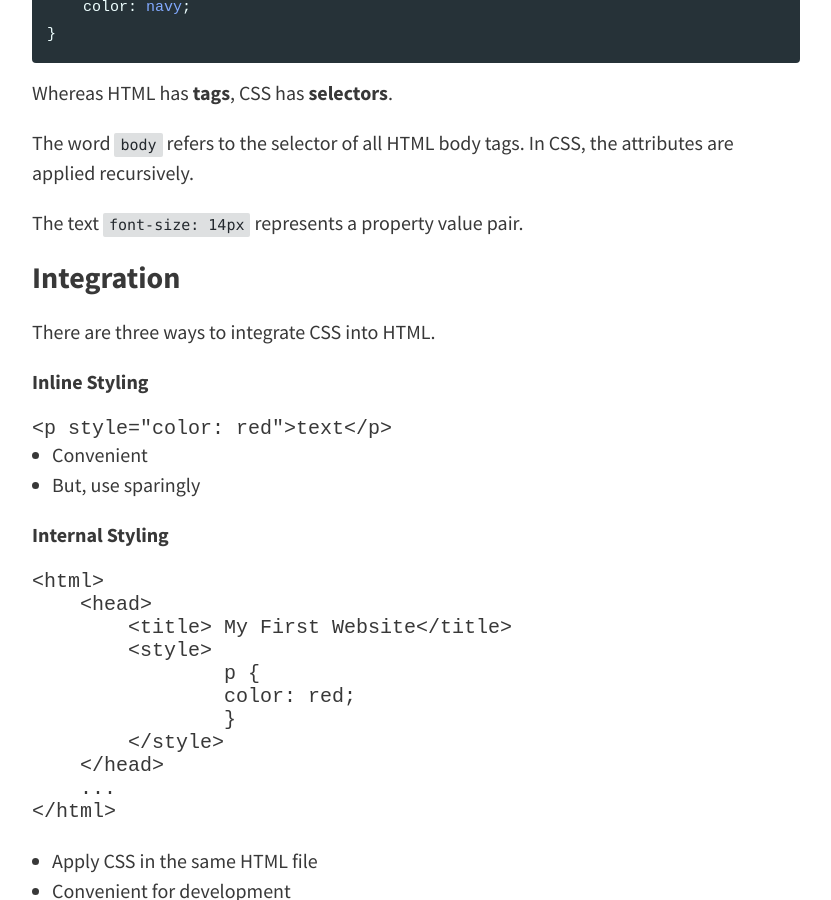
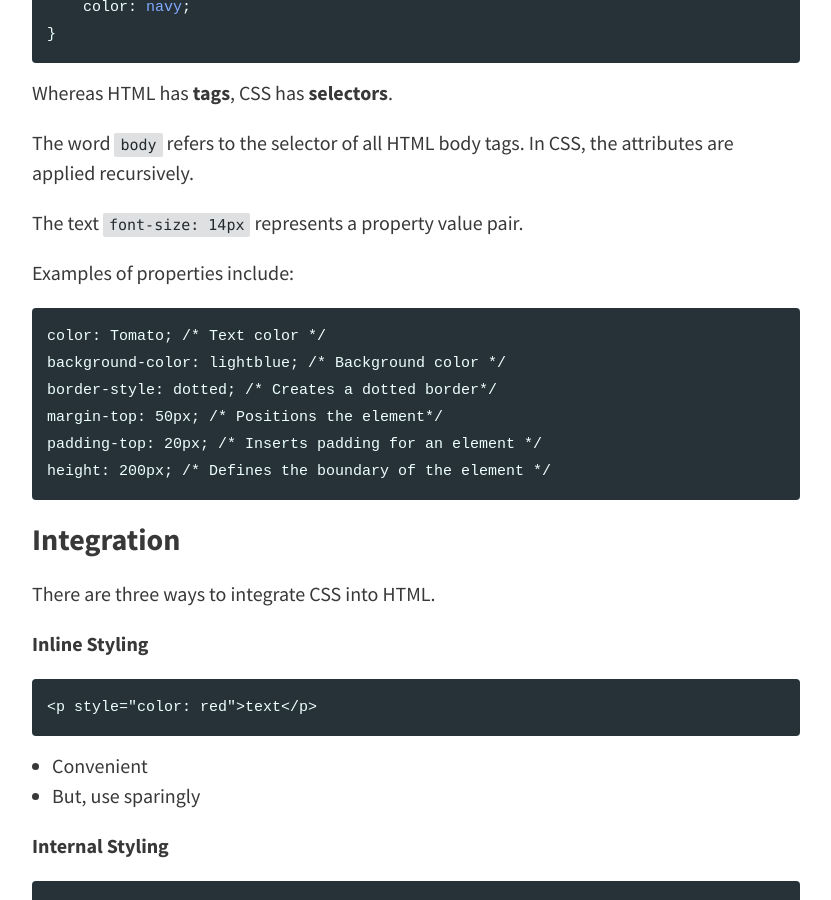
Before and after one commit to MBHS-DevClub/mbhs-devclub.github.io, a Jekyll site: the page built from _posts/2018-9-26-web-development.md, in a window 1280 px wide and 900 px high, scrolled down 2337 px. Shown: the whole window, without its empty margins (224-1055 px from the left). Built offline with Jekyll 4.4.1, drawn with Linux system fonts in a browser that asks for light colours; our own code applies the rules of GitHub Pages for plain Markdown files; some of the changed text lies outside the part shown.

Commit message:
Auto stash before merge of "master" and "origin/master"

````diff
--- a/_posts/2018-9-26-web-development.md
+++ b/_posts/2018-9-26-web-development.md
@@ -92,13 +83,24 @@ The word `body` refers to the selector of all HTML body tags. In CSS, the attrib
 
 The text `font-size: 14px` represents a property value pair.
 
+Examples of properties include:
+
+```
+color: Tomato; /* Text color */
+background-color: lightblue; /* Background color */
+border-style: dotted; /* Creates a dotted border*/
+margin-top: 50px; /* Positions the element*/
+padding-top: 20px; /* Inserts padding for an element */
+height: 200px; /* Defines the boundary of the element */
+```
+
 ### Integration
 
 There are three ways to integrate CSS into HTML.
 
 **Inline Styling**
 
-```HTML
+```
 <p style="color: red">text</p>
 ```
 
@@ -107,7 +109,7 @@ There are three ways to integrate CSS into HTML.
 
 **Internal Styling**
 
-```HTML
+```
 <html>
     <head>
     	<title> My First Website</title>
@@ -119,7 +121,6 @@ There are three ways to integrate CSS into HTML.
     </head>
     ...
 </html>
-
 ```
 
 * Apply CSS in the same HTML file
@@ -129,7 +130,7 @@ There are three ways to integrate CSS into HTML.
 
 main.css
 
-```CSS
+```
 p {
     color: red;
 }
@@ -141,7 +142,7 @@ a {
 
 index.html
 
-```HTML
+```
 <html>
 <head>
     <title>CSS Playground!</title>
@@ -160,11 +161,11 @@ There are two main types of JavaScript programming. One is the inner processing
 
 #### Where to Write Your JavaScript
 There are three options for where to write your javascript. The first is to write it directly in your HTML formatting:
-```JavaScript
+```
 <button type="button" onclick="document.getElementById('demo').innerHTML = Date()">Click me to display Date.</button>
 ```
 The second is to write it in your script
-```HTML
+```]
 <script>
 // Create and display a variable:
 var animal = "Dog";
@@ -176,14 +177,14 @@ And lastly, you can reference an external JavaScript file
 #### Basic Brainy Javascript
 
 Here are the basic data types you should know for now
-```JavaScript
+```
 var k = 1;                               // Number
 var name = "Itamar";                      // String
 var x = {firstName:"Itamar", lastName:"Fiorino"};    // Object
 ```
 
 Creating and modifying variables (notice the semicolons):
-```JavaScript
+```
 var a, b, c;    // Creating 3 variables with "null" values (could be numbers or strings for all JavaScript cares
 a = 1;          // Sets a to 1
 b = 2;          // Sets b to 2
@@ -191,7 +192,7 @@ z = x + y;      // After this statement, C will equal 3
 ```
 
 Functions can return values (ask us if this confuses you) or can just do things to output:
-```JavaScript
+```
 function f(p1, p2) {
     return p1 * p2;              // The function returns the product of p1 and p2
 }
@@ -224,7 +225,7 @@ JavaScript can "display" data in different ways:
 ' Writing into the browser console, using console.log().
 
 Try out these code snippets:
-```JavaScript
+```
 var animals = ["cat", "dog", "mouse"];
 document.getElementById("demo").innerHTML = fruits;
 
````
Also changed, not shown: other parts of _posts/2018-9-26-web-development.md (+1 -10 lines), _posts/2018-9-27-jekyll-intro.md (+0 -6 lines), Gemfile.lock.
